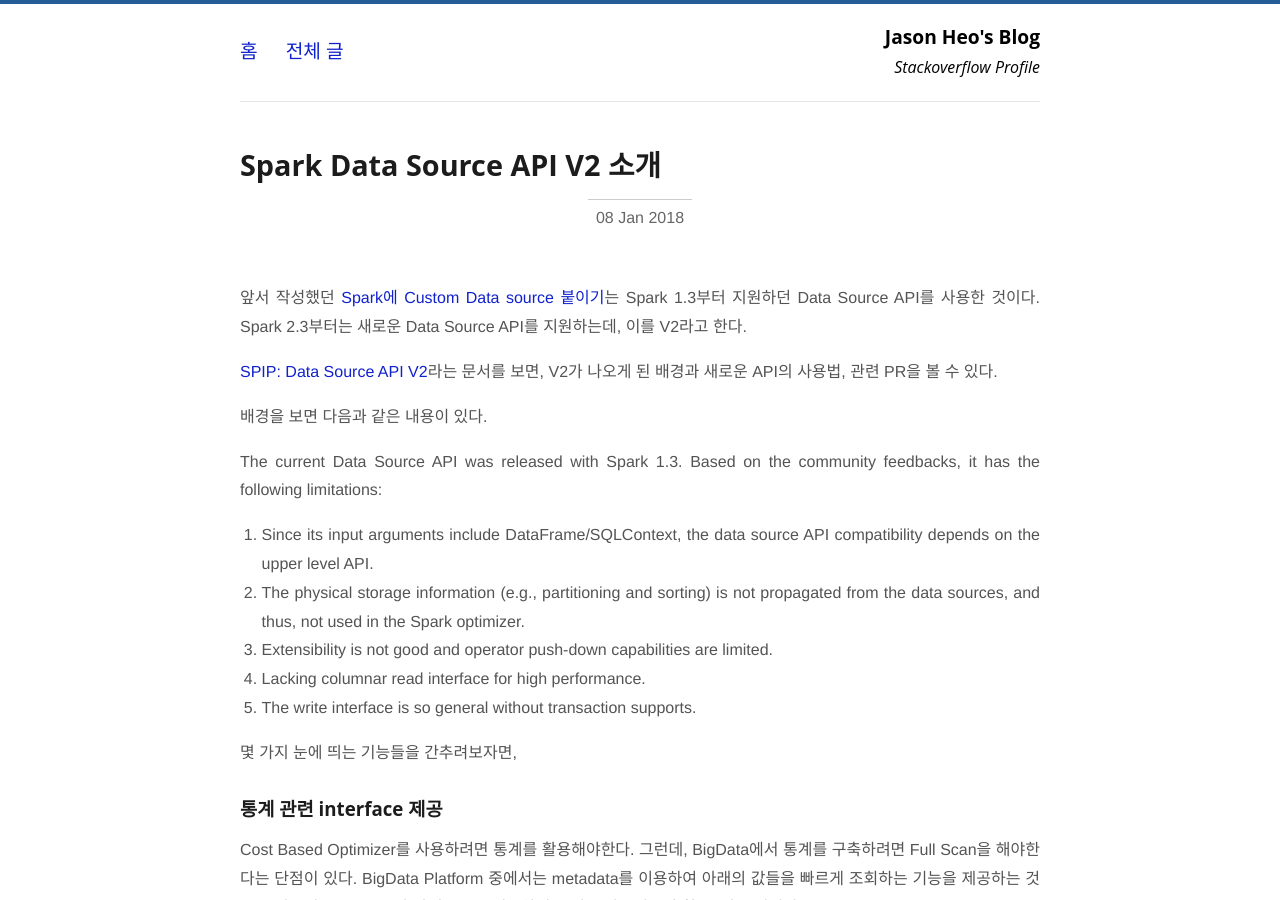
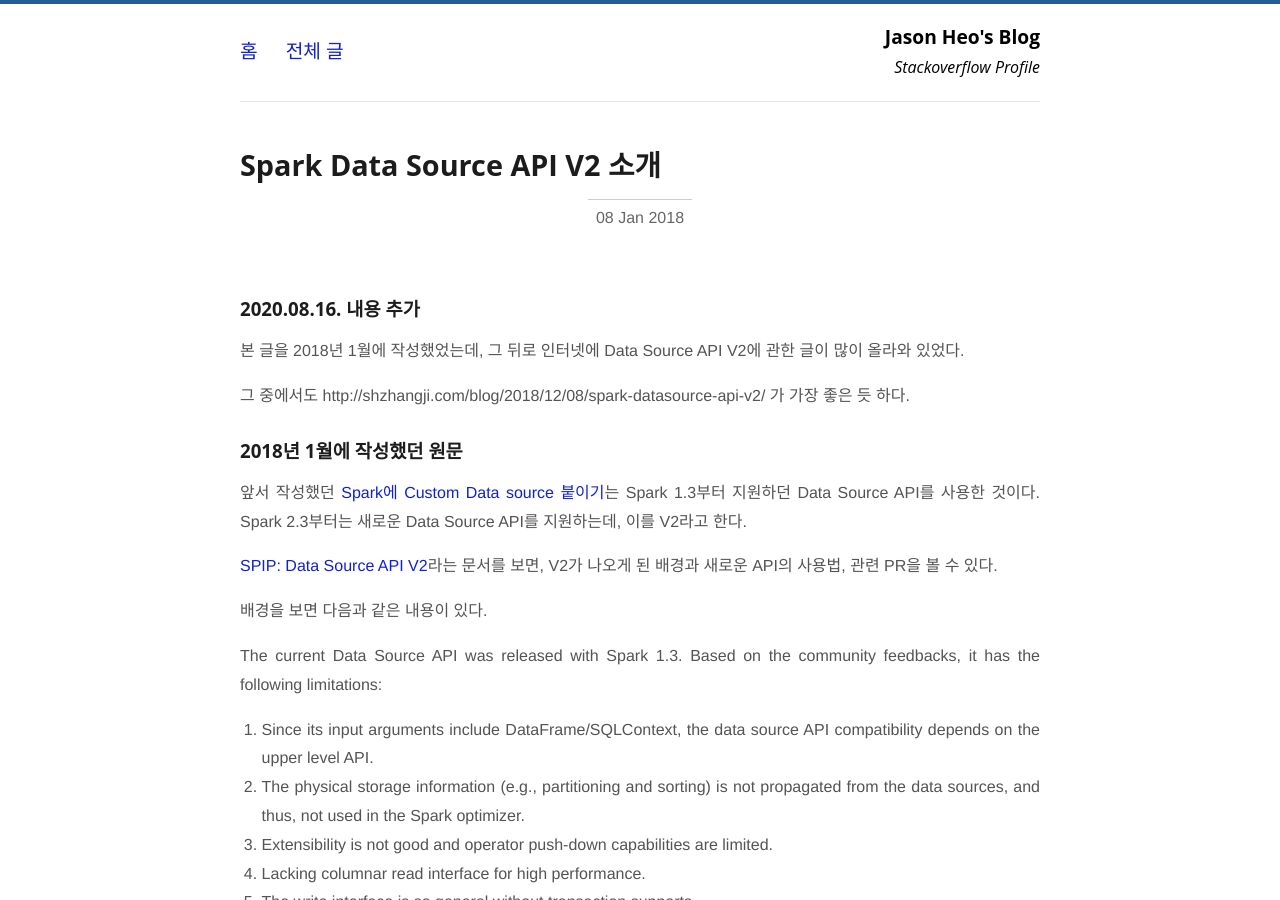
Before and after one commit to jason-heo/jason-heo.github.io, a Jekyll site: the page built from _posts/2018-01-08-spark-data-source-api-v2.md, in a window 1280 px wide and 900 px high. Built offline with Jekyll 4.4.1, drawn with Linux system fonts in a browser that asks for light colours; comment, search, counter and statistics services are not loaded.

Commit message:
인터넷 자료 링크 추가

```diff
--- a/_posts/2018-01-08-spark-data-source-api-v2.md
+++ b/_posts/2018-01-08-spark-data-source-api-v2.md
@@ -3,6 +3,14 @@ layout: post
 title: "Spark Data Source API V2 소개"
 categories: "bigdata"
 ---
+
+### 2020.08.16. 내용 추가
+
+본 글을 2018년 1월에 작성했었는데, 그 뒤로 인터넷에 Data Source API V2에 관한 글이 많이 올라와 있었다.
+
+그 중에서도 http://shzhangji.com/blog/2018/12/08/spark-datasource-api-v2/ 가 가장 좋은 듯 하다.
+
+### 2018년 1월에 작성했던 원문
 
 앞서 작성했던 [Spark에 Custom Data source 붙이기](Spark에 Custom Data source 붙이기)는 Spark 1.3부터 지원하던 Data Source API를 사용한 것이다. Spark 2.3부터는 새로운 Data Source API를 지원하는데, 이를 V2라고 한다.
 
```
